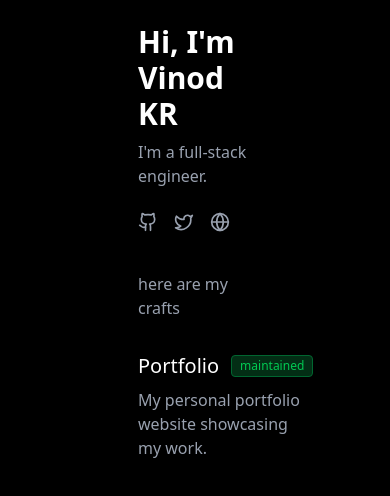
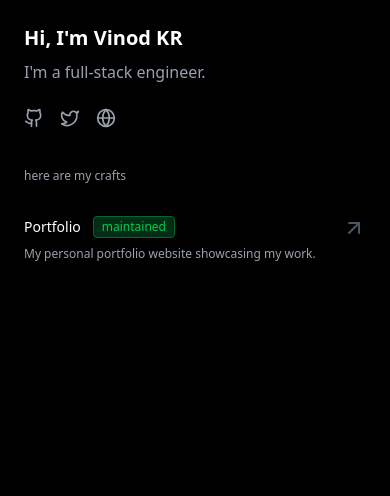
Before and after one commit to vin-dKR/vin-builds, a Next.js app: page / in a window 390 px wide. Shown: the top 496 px of the page. Built offline with nearby package versions, Linux system fonts and the light colour scheme.

Commit message:
lint build done

```diff
--- a/app/page.tsx
+++ b/app/page.tsx
@@ -5,10 +5,10 @@ import ProjectCard from "@/components/blocks/ProjectCard"
 export default function Home() {
     return (
         <main className="min-h-screen bg-black text-white p-6 md:p-12 lg:p-24">
-            <div className="w-1/3 mx-auto">
+            <div className="w-full sm:w-1/2 md:w-1/3 mx-auto">
                 <header className="mb-10">
-                    <h1 className="text-3xl font-bold mb-2">Hi, I'm Vinod KR</h1>
-                    <p className="text-gray-400 mb-6">I'm a full-stack engineer.</p>
+                    <h1 className="text-xl md:text-3xl font-bold mb-2">Hi, I&apos;m Vinod KR</h1>
+                    <p className="text-gray-400 mb-6">I&apos;m a full-stack engineer.</p>
 
                     <div className="flex space-x-4">
                         <Link target="_blank" href="https://github.com/vin-dKR" className="text-gray-400 hover:text-white">
@@ -23,7 +23,7 @@ export default function Home() {
                     </div>
                 </header>
 
-                <p className="text-gray-400 mb-8">here are my crafts</p>
+                <p className="text-gray-400 mb-8 text-xs ms:text-sm">here are my crafts</p>
 
                 <div className="space-y-12">
                     <ProjectCard
--- a/components/blocks/ProjectCard.tsx
+++ b/components/blocks/ProjectCard.tsx
@@ -22,12 +22,12 @@ export default function ProjectCard({ title, status, statusColor, description, h
             <Link href={href} target="_blank" className="flex items-start justify-between group-hover:opacity-80 transition-opacity">
                 <div>
                     <div className="flex items-center gap-3 mb-2">
-                        <h2 className="text-xl font-medium">{title}</h2>
+                        <h2 className="text-sm md:text-xl font-medium">{title}</h2>
                         <Badge variant="outline" className={`text-xs px-2 py-0.5 rounded border ${getStatusClass()}`}>
                             {status}
                         </Badge>
                     </div>
-                    <p className="text-gray-400">{description}</p>
+                    <p className="text-gray-400 text-xs md:text-sm">{description}</p>
                 </div>
                 <ArrowUpRight className="text-gray-600 group-hover:text-white transition-colors" />
             </Link>
```
Also changed, not shown: 1 other file (tests, documents, lock files or other folders).
